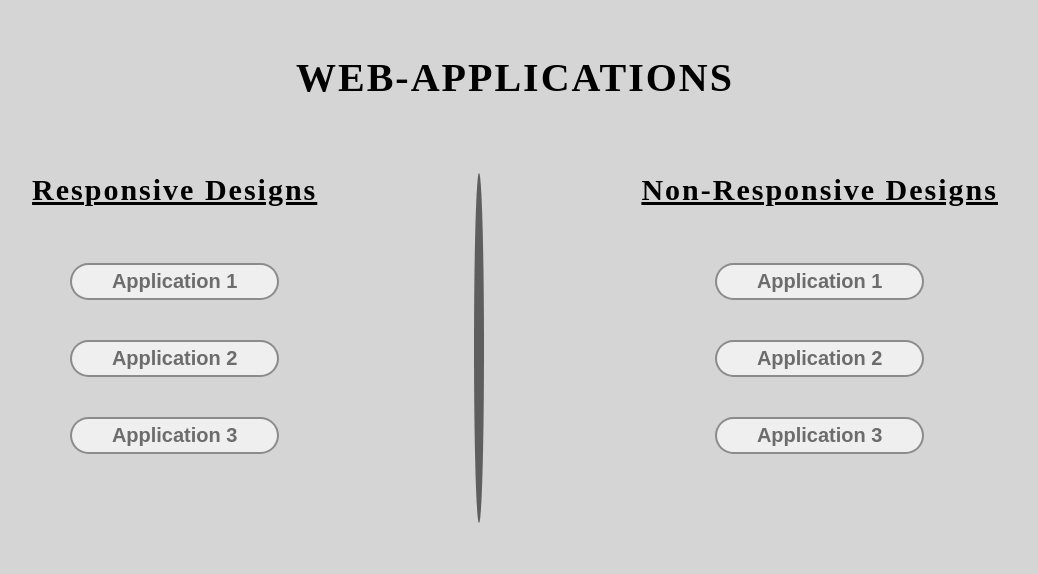
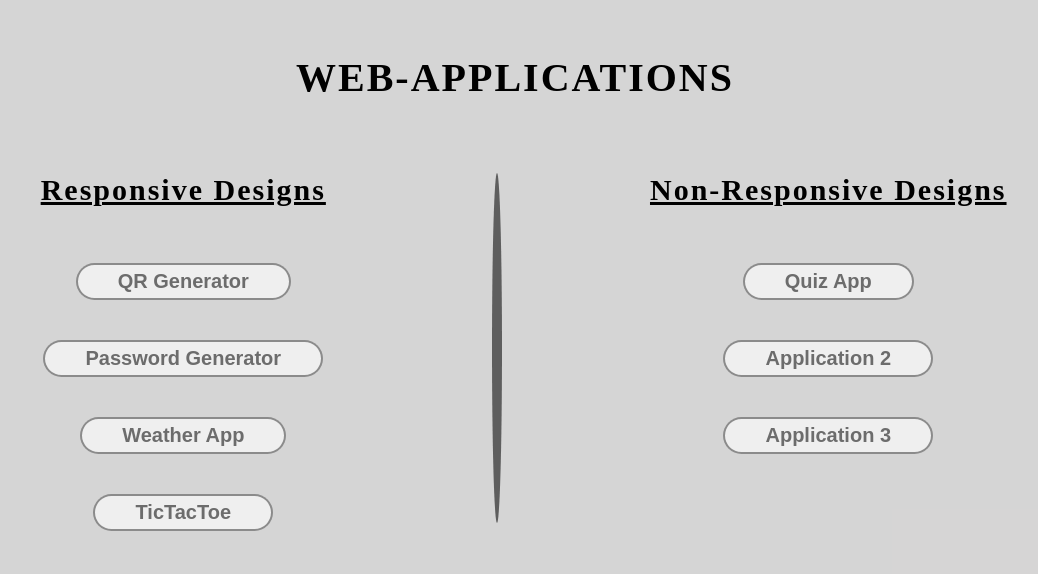
Before and after one commit to prisoner79/portfolio.v2, a plain HTML site: page app.html in a window 1280 px wide. Shown: the top 574 px of the page, without its empty margins (125-1163 px from the left). Drawn offline with Linux system fonts and the light colour scheme.

Commit message:
Update app.html
added new application

```diff
--- a/app.html
+++ b/app.html
@@ -25,16 +25,21 @@
                 </h2> <br><br>
                 <center> <a href="https://prisoner79.github.io/QR-CODE-GENERATOR/" target="_blank">
                         <button>
-                            Application 1
+                            QR Generator
                         </button> </a><br>
                     <a href="https://prisoner79.github.io/password-generator/" target="_blank">
                         <button>
-                            Application 2
+                            Password Generator
                         </button></a> <br>
                     <a href="https://prisoner79.github.io/weather-application/" target="_blank">
                         <button>
-                            Application 3
-                        </button> </a>
+                            Weather App
+                        </button> </a> <br>
+                     <a href="https://prisoner79.github.io/TicTacToe/" target="_blank">
+                        <button>
+                            TicTacToe
+                        </button></a> <br>
+
                 </center>
             </div>
             <div class="line"></div>
@@ -44,7 +49,7 @@
                 </h2> <br> <br>
                 <center> <a href="https://prisoner79.github.io/Quiz-App-using-Java-Script/" target="_blank">
                         <button>
-                            Application 1
+                            Quiz App
                         </button> </a><br>
                     <a href="https://prisoner79.github.io/login-authentication/" target="_blank">
                         <button>
```
